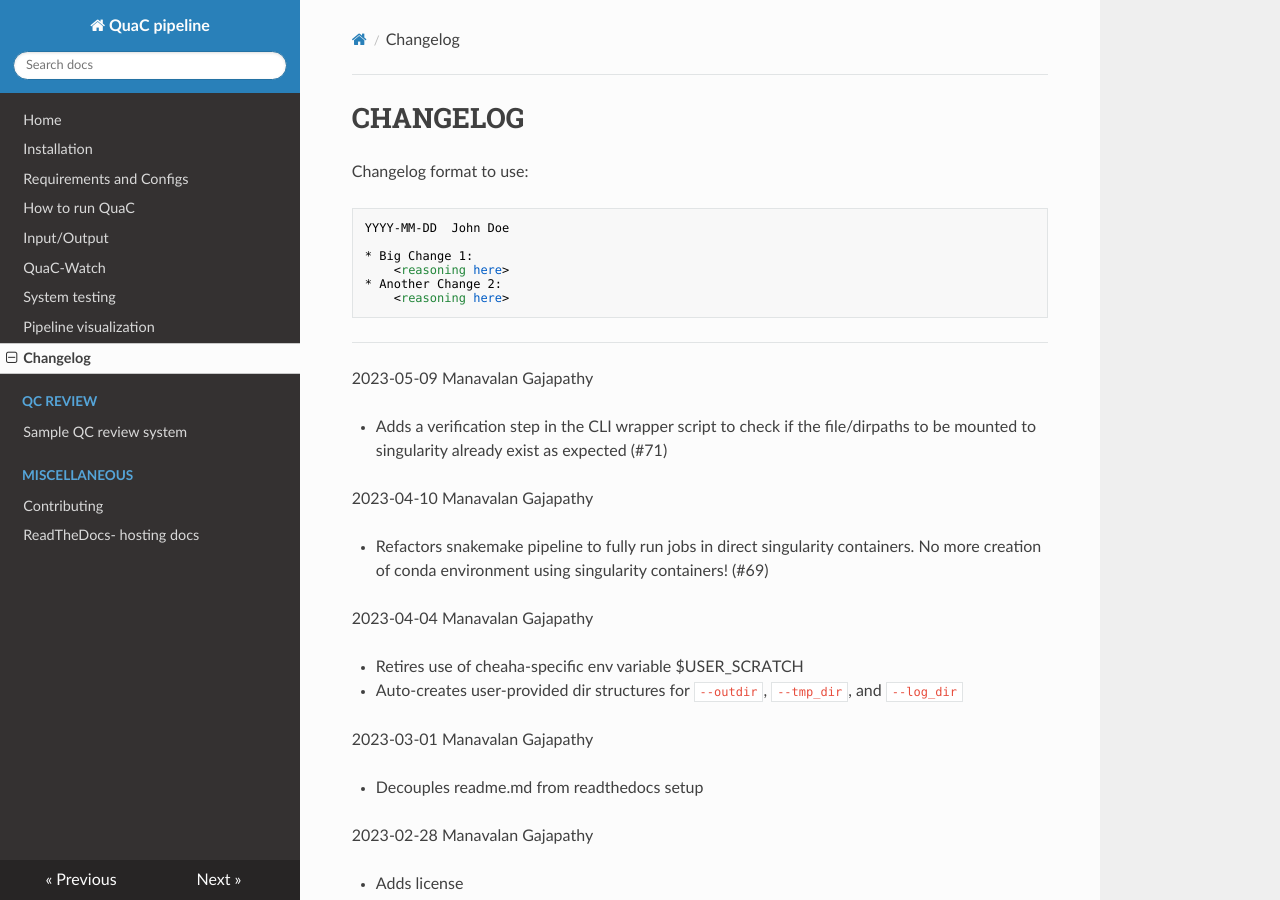
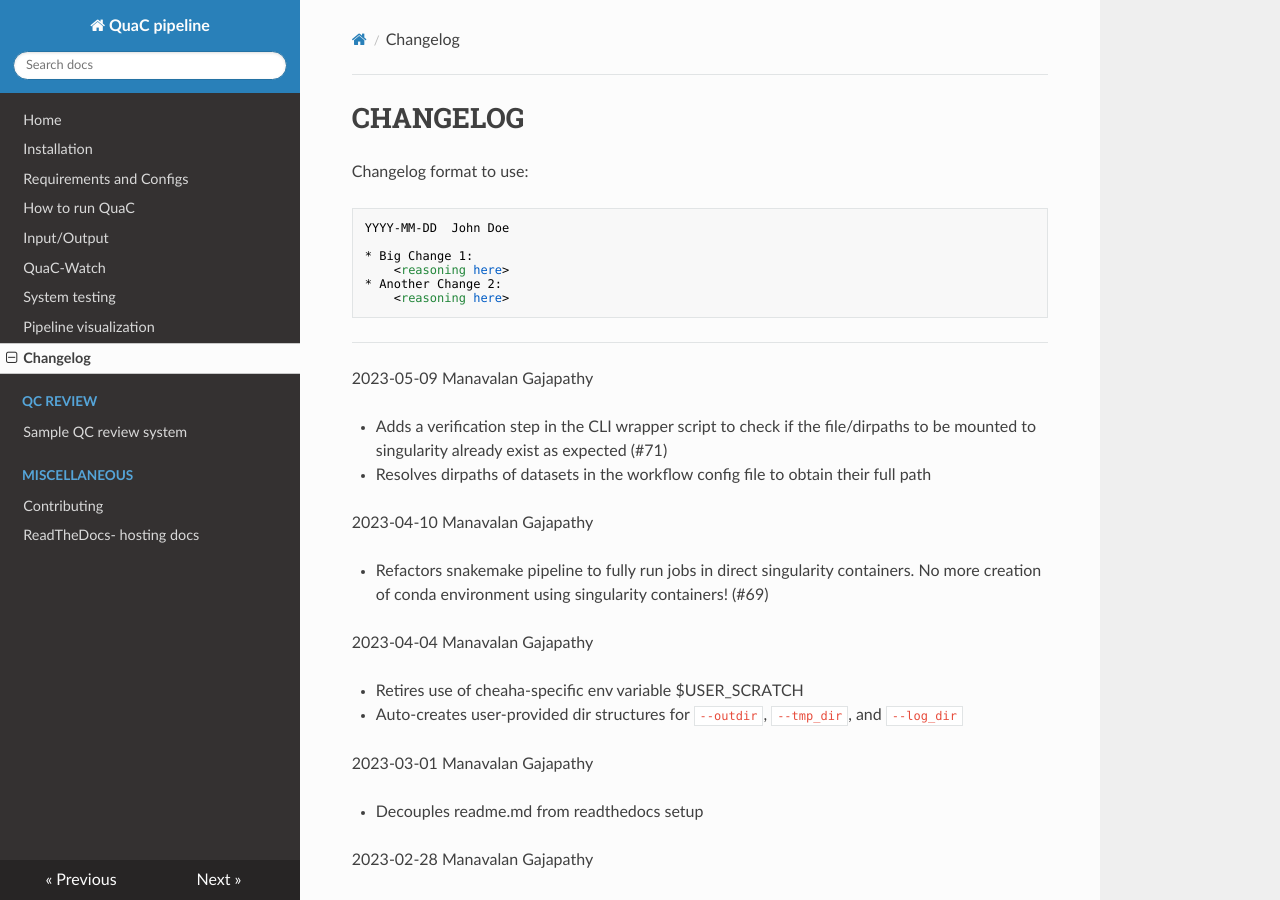
Before and after one commit to uab-cgds-worthey/quac, an MkDocs documentation site: the page built from docs/Changelog.md, in a window 1280 px wide and 900 px high. Built offline with MkDocs 1.6.1, drawn with Linux system fonts in a browser that asks for light colours; nearby versions of some CDN libraries.

Commit message:
updates changelog

```diff
--- a/docs/Changelog.md
+++ b/docs/Changelog.md
@@ -15,7 +15,7 @@ YYYY-MM-DD  John Doe
 2023-05-09  Manavalan Gajapathy
 
 * Adds a verification step in the CLI wrapper script to check if the file/dirpaths to be mounted to singularity already exist as expected (#71)
-
+* Resolves dirpaths of datasets in the workflow config file to obtain their full path
 
 2023-04-10  Manavalan Gajapathy
 
```
